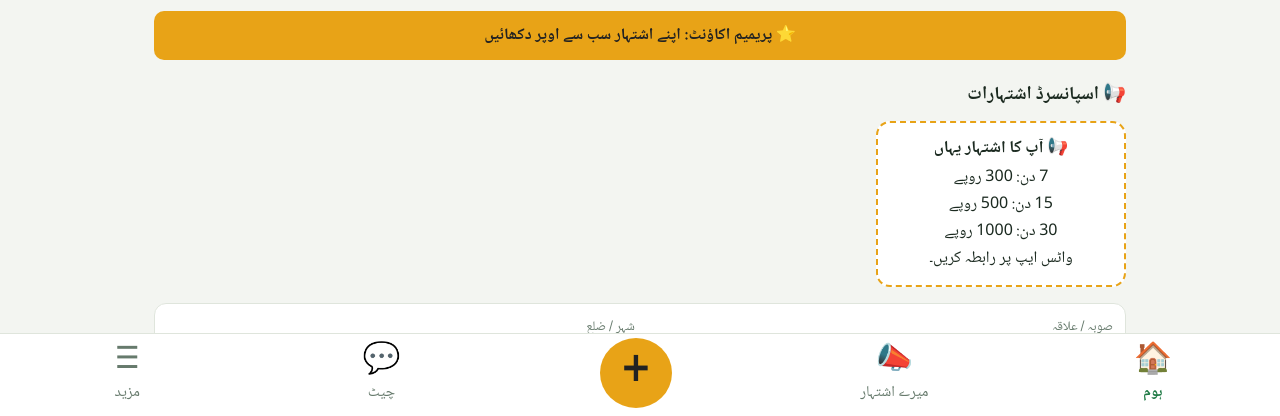
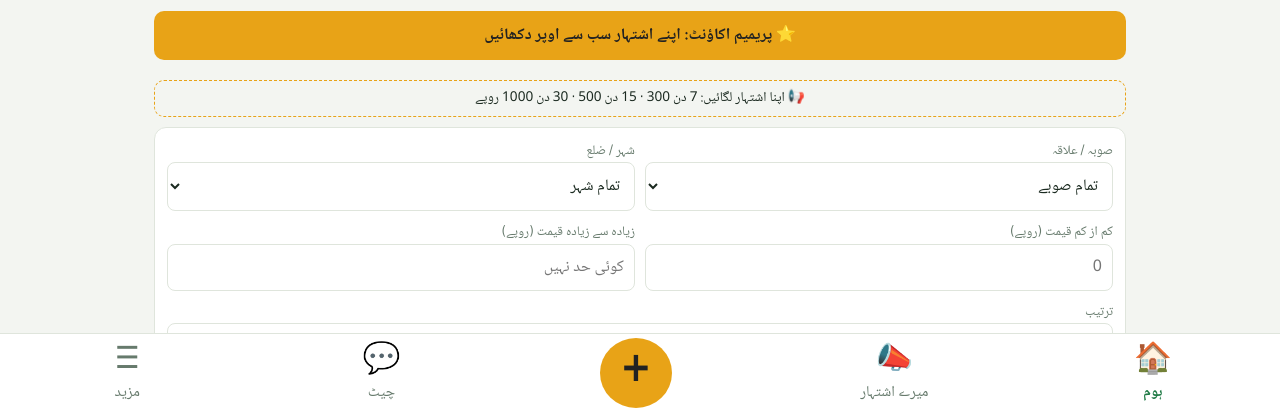
Before and after one commit to Rafiullah-1980/Pak-maweshi, a plain HTML site: page index.html in a window 1280 px wide. Shown: the part 380-796 px from the top of the page. Drawn offline with nearby package versions, Linux system fonts and the light colour scheme; no server answers; a web font is replaced by a local one.

Commit message:
Add files via upload

```diff
--- a/index.html
+++ b/index.html
@@ -74,6 +74,10 @@ nav button span{font-size:1.9rem;line-height:1.25}
 .sp{flex:0 0 250px;background:var(--card);border:2px solid var(--sun);border-radius:14px;padding:12px;display:block;color:var(--tx);text-decoration:none}
 .sp b{display:block;font-size:1.05rem}.sp small{color:var(--mu)}.sp.me{border-style:dashed;text-align:center;cursor:pointer;font:inherit}
 .sp img{width:100%;height:120px;object-fit:cover;border-radius:10px;margin-bottom:6px}
+#sp .sp{display:none;flex:none;width:100%}#sp .sp.on{display:block;animation:spf .5s}#sp .sp img{height:150px}
+@keyframes spf{from{opacity:0}to{opacity:1}}
+.dots{display:flex;justify-content:center;gap:6px;margin-top:6px}.dots i{width:7px;height:7px;border-radius:50%;background:var(--ln)}.dots i.on{background:var(--sun)}
+.spme{width:100%;margin-top:8px;padding:6px 10px;border:1px dashed var(--sun);border-radius:10px;background:none;color:var(--tx);font:inherit;font-size:.85rem;cursor:pointer}
 </style>
 </head>
 <body>
@@ -89,7 +93,7 @@ nav button span{font-size:1.9rem;line-height:1.25}
 <h2>جانور کے لحاظ سے دیکھیں</h2>
 <div class="chips" id="chips"></div>
 <button class="btn alt" id="premTop" style="width:100%;margin-top:14px">⭐ پریمیم اکاؤنٹ: اپنے اشتہار سب سے اوپر دکھائیں</button>
-<div id="spBox"><h2>📢 اسپانسرڈ اشتہارات</h2><div class="feat" id="sp"></div></div>
+<div id="spBox" style="margin-top:12px"><div id="sp"></div><button class="spme" id="spBuy">📢 اپنا اشتہار لگائیں: 7 دن 300 · 15 دن 500 · 30 دن 1000 روپے</button></div>
 <div id="featBox" style="display:none"><h2>⭐ نمایاں جانور</h2><div class="feat" id="feat"></div></div>
 <div class="fl">
 <div><label>صوبہ / علاقہ</label><select id="fprov"></select></div>
@@ -282,10 +286,15 @@ $("#hdAuth").textContent=user?"سائن آؤٹ":"سائن اِن";
 $("#prof").innerHTML=user?`<h2 style="margin:0">خوش آمدید ${esc(user.user_metadata?.name||"")}</h2><div dir="ltr" style="text-align:right">${esc(user.email)}</div><div class="acts"><button class="btn ghost" id="outBtn">سائن آؤٹ</button></div>`
 :`<h2 style="margin:0">پروفائل</h2><div>مویشی بیچنے یا خریدنے کے لیے سائن اِن کریں</div><div class="acts"><button class="btn alt" data-auth="up">سائن اپ</button><button class="btn ghost" data-auth="in">سائن اِن</button></div>`}
 paintUser=(f=>()=>{f();refreshPremium()})(paintUser);
+let spT=null;
 async function loadSp(){let rows=[];try{const {data}=await sb.from("banners").select("*").gt("until",new Date().toISOString()).order("created_at",{ascending:false}).limit(10);rows=data||[]}catch(e){}
-const ok=u=>/^https?:\/\//.test(u||"");
-$("#sp").innerHTML=rows.map(b=>(ok(b.link)?'<a class="sp" target="_blank" rel="noopener" href="'+esc(b.link)+'">':'<div class="sp">')+''+(/^https:\/\//.test(b.image||"")?'<img src="'+esc(b.image)+'" alt="">':"")+'<small>اسپانسرڈ</small><b>'+esc(b.title)+'</b><span>'+esc(b.text||"")+'</span>'+(ok(b.link)?'</a>':'</div>')).join("")
-+'<button class="sp me" id="spBuy"><b>📢 آپ کا اشتہار یہاں</b><span>7 دن: 300 روپے<br>15 دن: 500 روپے<br>30 دن: 1000 روپے<br>واٹس ایپ پر رابطہ کریں۔</span></button>'}
+const ok=u=>/^https?:\/\//.test(u||""),box=$("#sp");
+box.innerHTML=rows.map((b,i)=>{const im=/^https:\/\//.test(b.image||"")?'<img src="'+esc(b.image)+'" alt="">':"",c='sp'+(i?'':' on'),t=im+'<small>اسپانسرڈ</small><b>'+esc(b.title)+'</b><span>'+esc(b.text||"")+'</span>';
+return ok(b.link)?'<a class="'+c+'" target="_blank" rel="noopener" href="'+esc(b.link)+'">'+t+'</a>':'<div class="'+c+'">'+t+'</div>'}).join("")
++(rows.length>1?'<div class="dots">'+rows.map((_,i)=>'<i class="'+(i?'':'on')+'"></i>').join("")+'</div>':"");
+clearInterval(spT);
+if(rows.length>1){let n=0;const sl=box.querySelectorAll(".sp"),ds=box.querySelectorAll(".dots i");
+spT=setInterval(()=>{sl[n].classList.remove("on");ds[n].classList.remove("on");n=(n+1)%sl.length;sl[n].classList.add("on");ds[n].classList.add("on")},4000)}}
 document.addEventListener("click",e=>{if(e.target.closest("#spBuy"))window.open("https://wa.me/"+CONF.whatsapp+"?text="+encodeURIComponent("پاک مویشی پر بینر اشتہار لگوانا ہے۔ ریٹ: 7 دن 300، 15 دن 500، 30 دن 1000 روپے۔ ادائیگی کا طریقہ بتائیں۔"),"_blank")});
 async function loadFeat(){const {data}=await sb.from("ads").select("*").eq("featured",true).order("created_at",{ascending:false}).limit(10);feat=data||[];$("#featBox").style.display=feat.length?"block":"none";$("#feat").innerHTML=feat.map(a=>card(a)).join("")}
 async function refreshPremium(){premium=false;if(user){const {data}=await sb.from("premium_users").select("until").eq("user_id",user.id).gt("until",new Date().toISOString());premium=!!(data&&data.length)}paintPrem()}
```
